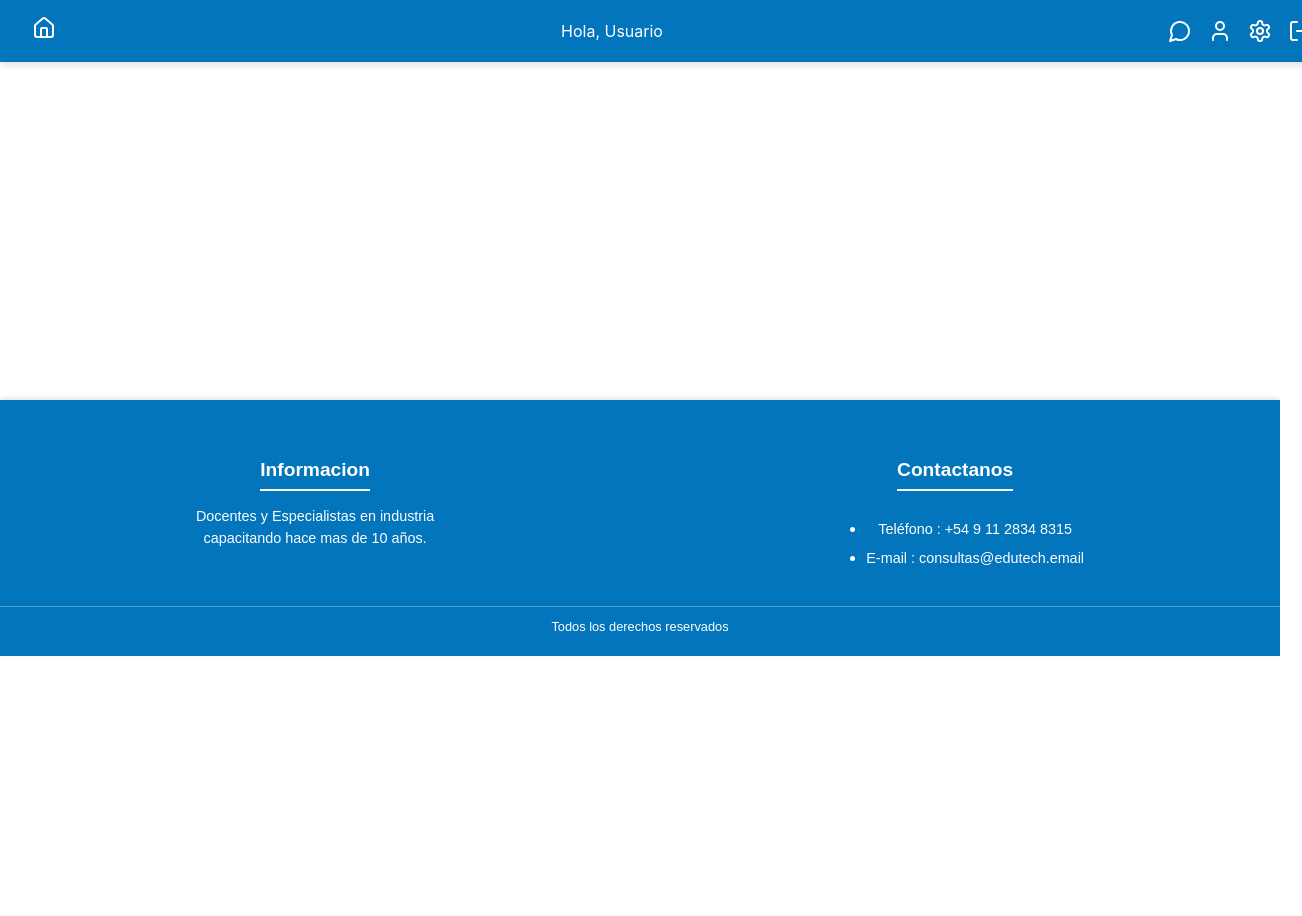
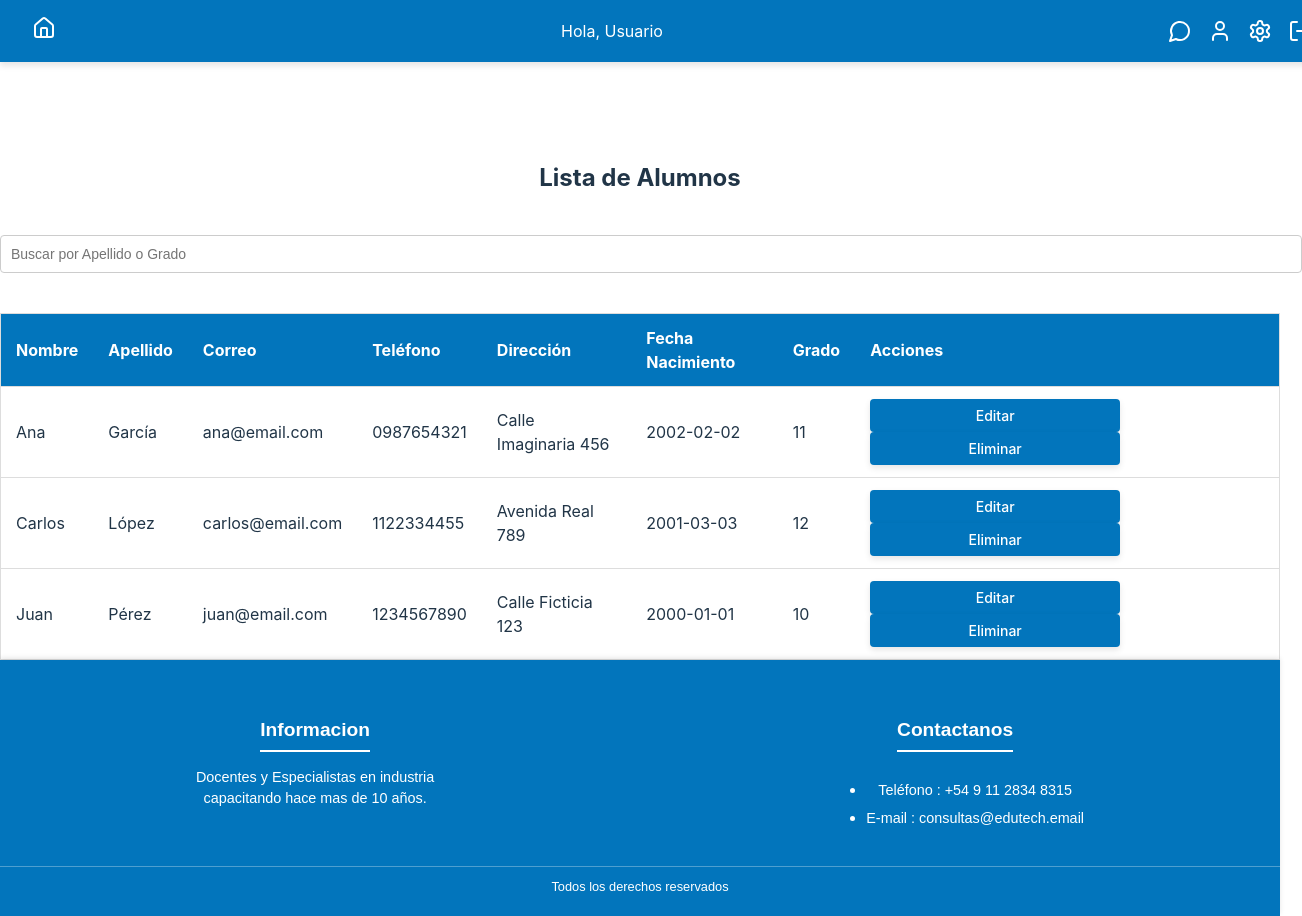
Before and after one commit to Javi1327/proyectofinal, a React (Vite) app: page /preceptor/ver-alumnos in a window 1280 px wide. Shown: the whole page, 1302 px wide, since content can reach past the window. Before the commit the page ends 800 px from the top, so only its background shows below. Built offline with nearby package versions, Linux system fonts and the light colour scheme.

Commit message:
PreceptorView - VerAlumnos(ABM) + API de Prueba

```diff
--- /dev/null
+++ b/db.json
@@ -0,0 +1,24 @@
+{
+    "alumnos": [
+      {
+        "id": 1,
+        "nombre": "Juan Perez",
+        "curso": "3A",
+        "notas": [
+          { "materia": "Matemática", "nota1": 8 ,"nota2": 9 },
+          { "materia": "Historia", "nota1": 7 ,"nota2": 8 }
+        ],
+        "isHabilitado": true
+      },
+      {
+        "id": 2,
+        "nombre": "Maria Gomez",
+        "curso": "4B",
+        "notas": [
+            { "materia": "Matemática", "nota1": 8 ,"nota2": 10 },
+            { "materia": "Historia", "nota1": 6 ,"nota2": 8 }
+        ],
+        "isHabilitado": true
+      }
+    ]
+}
--- a/src/App.jsx
+++ b/src/App.jsx
@@ -12,6 +12,7 @@ import Navbar from './components/Navbar';
 import VerCursos from './components/VerCursos';
 import PreceptorView from './pages/PreceptorView';
 import Alumno from './components/CargaAlumnos';
+import VerAlumnos from './components/VerAlumnos';
 
 const App = () => {
   return (
@@ -27,6 +28,7 @@ const App = () => {
           <Route path="/profesor/ver-cursos" element={<VerCursos />} />
           <Route path="/preceptor" element={<PreceptorView />} />
           <Route path="/preceptor/cargar-alumnos" element={<Alumno />} />
+          <Route path="/preceptor/ver-alumnos" element={<VerAlumnos />} />
         </Routes>
         <Footer />
       </BrowserRouter>
--- a/src/components/CargaAlumnos.jsx
+++ b/src/components/CargaAlumnos.jsx
@@ -9,7 +9,6 @@ function Alumno() {
     const [Telefono, setTelefono] = useState("");
     const [Direccion, setDireccion] = useState("");
     const [FechaNacimiento, setFechaNacimiento] = useState("");
-    const [Genero, setGenero] = useState("");
     const [Grado, setGrado] = useState("");
     const [mensaje, setMensaje] = useState("");  // Estado para los mensajes
     const [error, setError] = useState(false);   // Estado para controlar si es un error o éxito
@@ -32,7 +31,6 @@ function Alumno() {
             Telefono,
             Direccion,
             FechaNacimiento,
-            Genero,
             Grado
         });
 
@@ -47,7 +45,6 @@ function Alumno() {
         setTelefono("");
         setDireccion("");
         setFechaNacimiento("");
-        setGenero("");
         setGrado("");
     };
 
@@ -93,15 +90,6 @@ function Alumno() {
                     <input type="date" value={FechaNacimiento} onChange={(e) => setFechaNacimiento(e.target.value)} required />
                 </label>
 
-                <label>
-                    Género:
-                    <select value={Genero} onChange={(e) => setGenero(e.target.value)} required>
-                        <option value="">Selecciona</option>
-                        <option value="Masculino">Masculino</option>
-                        <option value="Femenino">Femenino</option>
-                        <option value="Otro">Otro</option>
-                    </select>
-                </label>
 
                 <label>
                     Grado:
--- /dev/null
+++ b/src/components/VerAlumnos.css
@@ -0,0 +1,122 @@
+/* Estilo general para la tabla */
+table {
+    width: 100%;
+    border-collapse: collapse;
+    margin-top: 20px;
+    border: 1px solid #ddd;
+  }
+
+  th, td {
+    padding: 12px 15px;
+    text-align: left;
+    border-bottom: 1px solid #ddd;
+  }
+
+  /* Estilo para los encabezados de la tabla */
+th {
+    background-color: #0275BC;
+    color: white;
+    cursor: pointer;
+    padding: 12px 15px;
+    text-align: left;
+  }
+
+  th:hover {
+    background-color: #005f86; /* Cambia el color al hacer hover */
+  }
+
+
+  /* Estilo para los botones de acción */
+  button {
+    background-color: #0275BC;
+    color: white;
+    border: none;
+    padding: 8px 15px;
+    cursor: pointer;
+    border-radius: 4px;
+    margin-right: 10px; /* Aumentado para separar los botones */
+    font-size: 14px;
+    transition: background-color 0.3s ease;
+  }
+
+  button:hover {
+    background-color: #005f86;
+  }
+
+  button:last-child {
+    margin-right: 0; /* El último botón no tiene margen */
+  }
+
+  /* Estilo para la barra de búsqueda */
+  .search-input {
+    width: 100%;
+    padding: 10px;
+    margin: 20px 0;
+    border-radius: 4px;
+    border: 1px solid #ccc;
+    font-size: 14px;
+  }
+
+
+
+  /* Modal */
+  .modal-overlay {
+    position: fixed;
+    top: 0;
+    left: 0;
+    width: 100%;
+    height: 100%;
+    background-color: rgba(0, 0, 0, 0.5);
+    display: flex;
+    justify-content: center;
+    align-items: center;
+    z-index: 1000;
+  }
+
+  .modal-content {
+    background-color: white;
+    padding: 20px;
+    border-radius: 4px;
+    width: 400px;
+    box-shadow: 0 4px 6px rgba(0, 0, 0, 0.1);
+  }
+
+  .modal-content h3 {
+    margin-bottom: 20px;
+  }
+
+  label {
+    display: block;
+    margin-bottom: 10px;
+  }
+
+  input {
+    width: 100%;
+    padding: 8px;
+    margin-top: 5px;
+    border-radius: 4px;
+    border: 1px solid #ccc;
+    font-size: 14px;
+  }
+
+  .modal-actions {
+    display: flex;
+    justify-content: space-between;
+    margin-top: 20px;
+  }
+
+  .btn-save {
+    background-color: #28a745;
+  }
+
+  .btn-cancel {
+    background-color: #dc3545;
+  }
+
+  .btn-save:hover {
+    background-color: #218838;
+  }
+
+  .btn-cancel:hover {
+    background-color: #c82333;
+  }
--- /dev/null
+++ b/src/components/VerAlumnos.jsx
@@ -0,0 +1,184 @@
+import React, { useState, useEffect } from 'react';
+import './VerAlumnos.css';
+
+// Componente VerAlumnos
+const VerAlumnos = () => {
+  const [alumnos, setAlumnos] = useState([
+    { id: 1, nombre: 'Juan', apellido: 'Pérez', correo: 'juan@email.com', telefono: '1234567890', direccion: 'Calle Ficticia 123', fechaNacimiento: '2000-01-01', grado: '10', isHabilitado: true },
+    { id: 2, nombre: 'Ana', apellido: 'García', correo: 'ana@email.com', telefono: '0987654321', direccion: 'Calle Imaginaria 456', fechaNacimiento: '2002-02-02', grado: '11', isHabilitado: true },
+    { id: 3, nombre: 'Carlos', apellido: 'López', correo: 'carlos@email.com', telefono: '1122334455', direccion: 'Avenida Real 789', fechaNacimiento: '2001-03-03', grado: '12', isHabilitado: true },
+  ]);
+
+  const [isModalOpen, setIsModalOpen] = useState(false);
+  const [alumnoToEdit, setAlumnoToEdit] = useState(null);
+
+  const [Nombre, setNombre] = useState('');
+  const [Apellido, setApellido] = useState('');
+  const [Correo, setCorreo] = useState('');
+  const [Telefono, setTelefono] = useState('');
+  const [Direccion, setDireccion] = useState('');
+  const [FechaNacimiento, setFechaNacimiento] = useState('');
+  const [Grado, setGrado] = useState('');
+
+  const [searchTerm, setSearchTerm] = useState('');  // Estado para almacenar la búsqueda
+  const [sortField, setSortField] = useState('apellido'); // Campo para ordenar
+  const [sortAsc, setSortAsc] = useState(true); // Estado para controlar el orden
+
+  // Función para eliminar alumno
+  const eliminarAlumno = (id) => {
+    setAlumnos(alumnos.map(alumno =>
+      alumno.id === id ? { ...alumno, isHabilitado: false } : alumno
+    ));
+  };
+
+  // Abrir modal de edición
+  const openEditModal = (alumno) => {
+    setAlumnoToEdit(alumno);
+    setNombre(alumno.nombre);
+    setApellido(alumno.apellido);
+    setCorreo(alumno.correo);
+    setTelefono(alumno.telefono);
+    setDireccion(alumno.direccion);
+    setFechaNacimiento(alumno.fechaNacimiento);
+    setGrado(alumno.grado);
+    setIsModalOpen(true);
+  };
+
+  // Cerrar modal
+  const closeModal = () => {
+    setIsModalOpen(false);
+    setAlumnoToEdit(null);
+  };
+
+  // Guardar los cambios de los datos editados
+  const handleSave = () => {
+    setAlumnos(alumnos.map(alumno =>
+      alumno.id === alumnoToEdit.id ? {
+        ...alumno,
+        nombre: Nombre,
+        apellido: Apellido,
+        correo: Correo,
+        telefono: Telefono,
+        direccion: Direccion,
+        fechaNacimiento: FechaNacimiento,
+        grado: Grado
+      } : alumno
+    ));
+    closeModal();
+  };
+
+  // Filtrar los alumnos según el término de búsqueda
+  const filteredAlumnos = alumnos
+    .filter(alumno => alumno.isHabilitado)
+    .filter(alumno =>
+      alumno.apellido.toLowerCase().includes(searchTerm.toLowerCase()) ||
+      alumno.grado.toLowerCase().includes(searchTerm.toLowerCase())
+    );
+
+  // Ordenar la lista de alumnos por el campo seleccionado y el orden
+  const sortedAlumnos = filteredAlumnos.sort((a, b) => {
+    if (a[sortField] < b[sortField]) return sortAsc ? -1 : 1;
+    if (a[sortField] > b[sortField]) return sortAsc ? 1 : -1;
+    return 0;
+  });
+
+  // Cambiar el campo y el orden al hacer clic en el encabezado de "Nombre" o "Apellido"
+  const toggleSort = (field) => {
+    if (field === sortField) {
+      setSortAsc(!sortAsc);  // Cambiar solo el orden si ya estamos ordenando por el mismo campo
+    } else {
+      setSortField(field);
+      setSortAsc(true); // Por defecto ordenar ascendente al cambiar el campo
+    }
+  };
+
+  return (
+    <div>
+      <h2>Lista de Alumnos</h2>
+
+      {/* Barra de búsqueda */}
+      <input
+        type="text"
+        placeholder="Buscar por Apellido o Grado"
+        value={searchTerm}
+        onChange={(e) => setSearchTerm(e.target.value)}
+        className="search-input"
+      />
+
+      <table>
+        <thead>
+          <tr>
+            <th onClick={() => toggleSort('nombre')}>Nombre</th>
+            <th onClick={() => toggleSort('apellido')}>Apellido</th>
+            <th>Correo</th>
+            <th>Teléfono</th>
+            <th>Dirección</th>
+            <th>Fecha Nacimiento</th>
+            <th>Grado</th>
+            <th>Acciones</th>
+          </tr>
+        </thead>
+        <tbody>
+          {sortedAlumnos.map(alumno => (
+            <tr key={alumno.id}>
+              <td>{alumno.nombre}</td>
+              <td>{alumno.apellido}</td>
+              <td>{alumno.correo}</td>
+              <td>{alumno.telefono}</td>
+              <td>{alumno.direccion}</td>
+              <td>{alumno.fechaNacimiento}</td>
+              <td>{alumno.grado}</td>
+              <td>
+                <button onClick={() => openEditModal(alumno)}>Editar</button>
+                <button onClick={() => eliminarAlumno(alumno.id)}>Eliminar</button>
+              </td>
+            </tr>
+          ))}
+        </tbody>
+      </table>
+
+      {/* Modal de edición */}
+      {isModalOpen && (
+        <div className="modal-overlay">
+          <div className="modal-content">
+            <h3>Editar Alumno</h3>
+            <label>
+              Nombre:
+              <input type="text" value={Nombre} onChange={(e) => setNombre(e.target.value)} />
+            </label>
+            <label>
+              Apellido:
+              <input type="text" value={Apellido} onChange={(e) => setApellido(e.target.value)} />
+            </label>
+            <label>
+              Correo:
+              <input type="email" value={Correo} onChange={(e) => setCorreo(e.target.value)} />
+            </label>
+            <label>
+              Teléfono:
+              <input type="text" value={Telefono} onChange={(e) => setTelefono(e.target.value)} />
+            </label>
+            <label>
+              Dirección:
+              <input type="text" value={Direccion} onChange={(e) => setDireccion(e.target.value)} />
+            </label>
+            <label>
+              Fecha de Nacimiento:
+              <input type="date" value={FechaNacimiento} onChange={(e) => setFechaNacimiento(e.target.value)} />
+            </label>
+            <label>
+              Grado:
+              <input type="text" value={Grado} onChange={(e) => setGrado(e.target.value)} />
+            </label>
+            <div className="modal-actions">
+              <button className="btn-save" onClick={handleSave}>Guardar</button>
+              <button className="btn-cancel" onClick={closeModal}>Cancelar</button>
+            </div>
+          </div>
+        </div>
+      )}
+    </div>
+  );
+};
+
+export default VerAlumnos;
```
